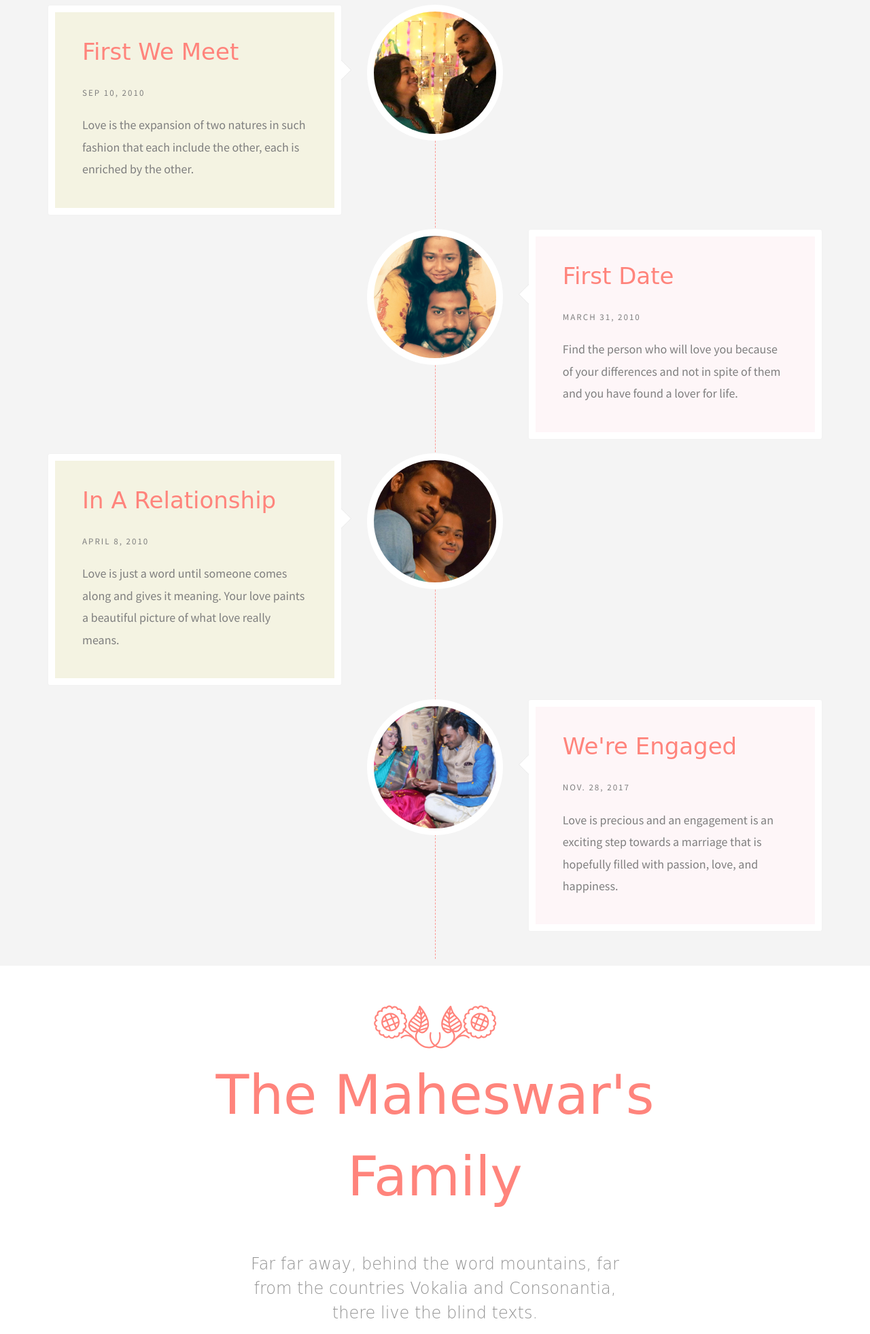
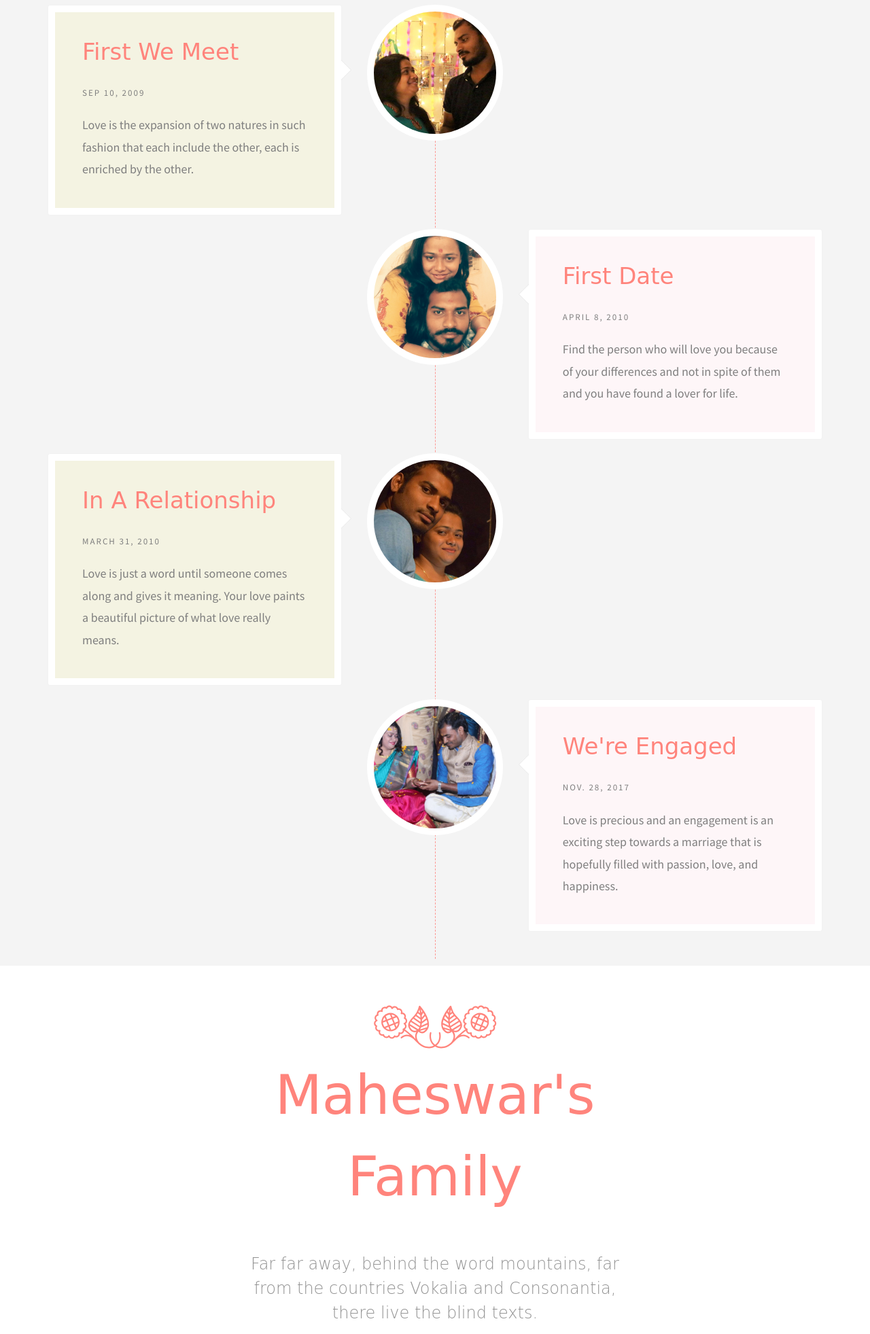
Before and after one commit to Rosa91/MaheswarWedsArundhati, a plain HTML site: page index.html in a window 1280 px wide. Shown: the part 3400-5363 px from the top of the page at 68% size. Drawn offline with Linux system fonts and the light colour scheme; a web font is replaced by a local one.

Commit message:
Update index.html

```diff
--- a/index.html
+++ b/index.html
@@ -200,7 +200,7 @@
 								<div class="overlay"></div>
 								<div class="timeline-heading">
 									<h3 class="timeline-title">First We Meet</h3>
-									<span class="date">Sep 10, 2010</span>
+									<span class="date">Sep 10, 2009</span>
 								</div>
 								<div class="timeline-body">
 									<p>Love is the expansion of two natures in such fashion that each include the other, each is enriched by the other.</p>
@@ -213,7 +213,7 @@
 								<div class="overlay overlay-2"></div>
 								<div class="timeline-heading">
 									<h3 class="timeline-title">First Date</h3>
-									<span class="date">March 31, 2010</span>
+									<span class="date">April 8, 2010</span>
 								</div>
 								<div class="timeline-body">
 									<p>Find the person who will love you because of your differences and not in spite of them and you have found a lover for life.</p>
@@ -226,7 +226,7 @@
 								<div class="overlay"></div>
 								<div class="timeline-heading">
 									<h3 class="timeline-title">In A Relationship</h3>
-									<span class="date">April 8, 2010</span>
+									<span class="date">March 31, 2010</span>
 								</div>
 								<div class="timeline-body">
 									<p>Love is just a word until someone comes along and gives it meaning. Your love paints a beautiful picture of what love really means.</p>
@@ -258,7 +258,7 @@
 				<div class="col-md-8 col-md-offset-2">
 					<div class="col-md-12 text-center section-heading svg-sm colored">
 						<img src="images/flaticon/svg/005-two.svg" class="svg" alt="Groom's Family">
-						<h2>The Maheswar's Family</h2>
+						<h2>Maheswar's Family</h2>
 						<div class="row">
 						<div class="col-md-10 col-md-offset-1 subtext  ">
 							<h3>Far far away, behind the word mountains, far from the countries Vokalia and Consonantia, there live the blind texts.</h3>
@@ -297,7 +297,7 @@
 				<div class="col-md-8 col-md-offset-2">
 					<div class="col-md-12 text-center section-heading svg-sm colored">
 						<img src="images/flaticon/svg/005-two.svg" class="svg" alt="Bride Family">
-						<h2>The Arundhati's Family</h2>
+						<h2>Arundhati's Family</h2>
 					</div>
 				</div>
 			</div>
```
